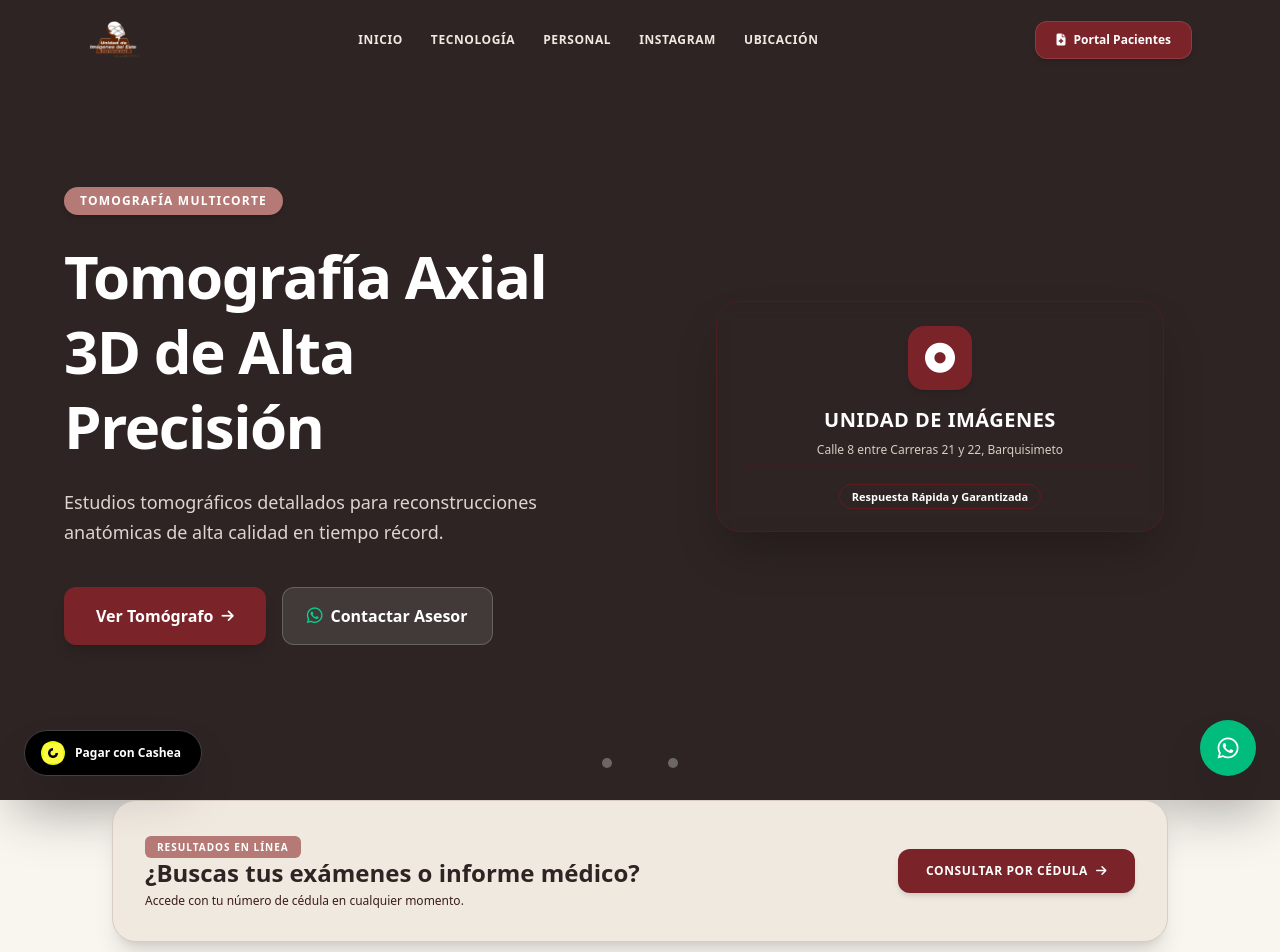
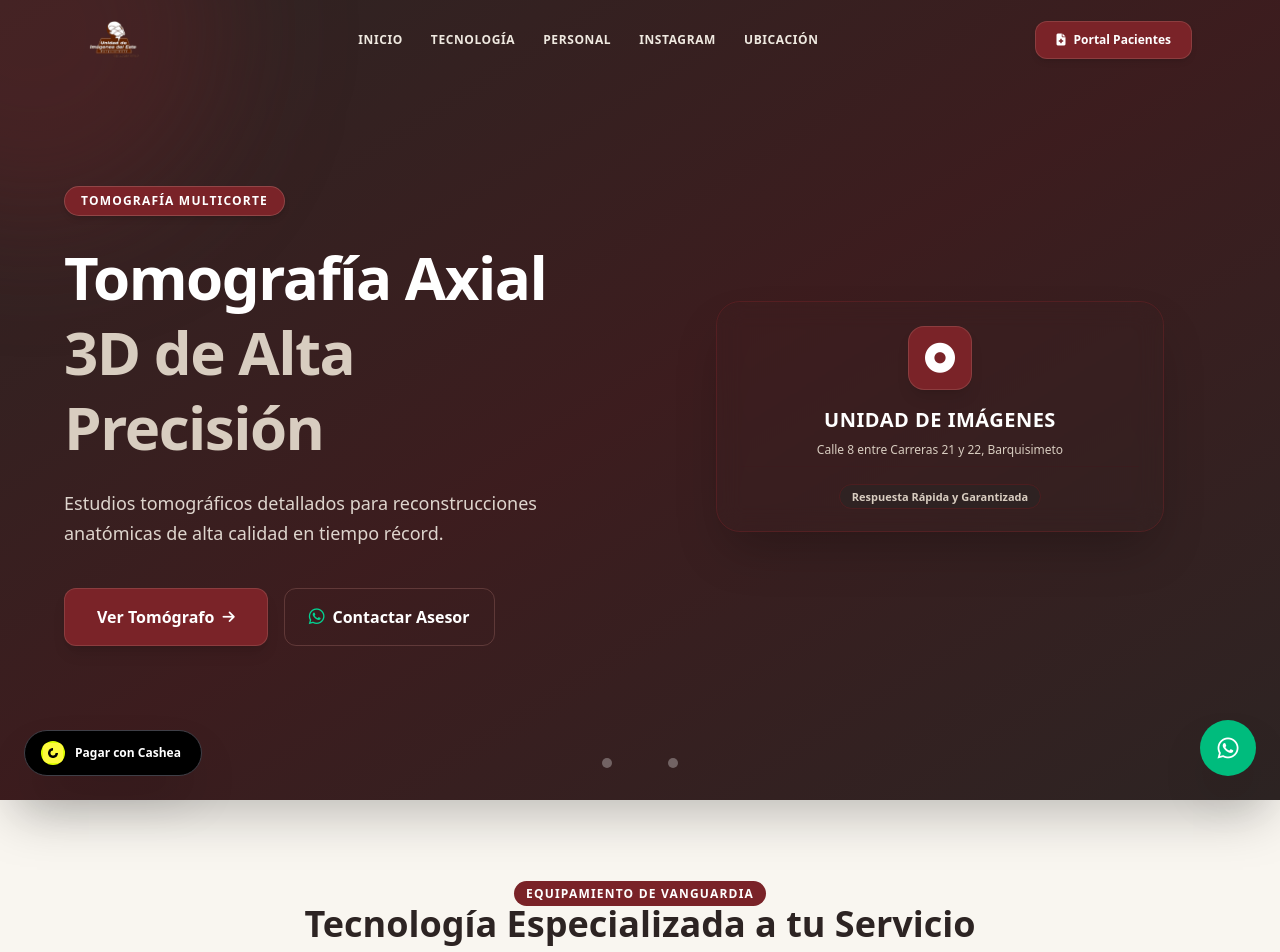
Before and after one commit to imagenesdeleste/app-radiografia, a React (Vite) app in the folder sistema-imagenes-del-este/: page / in a window 1280 px wide. Shown: the top 952 px of the page. Built offline with nearby package versions, Linux system fonts and the light colour scheme.

Commit message:
hero nuevo

```diff
--- a/sistema-imagenes-del-este/src/pages/LandingPage.jsx
+++ b/sistema-imagenes-del-este/src/pages/LandingPage.jsx
@@ -202,38 +202,47 @@ export default function LandingPage({ navegar }) {
       <main>
 
         {/* ========================================== */}
-        {/* 2. HERO FULL SCREEN CAROUSEL               */}
+{/* 2. HERO FULL SCREEN EN VINO TINTO OFICIAL  */}
 {/* ========================================== */}
 <section id="inicio" className="relative min-h-screen bg-brand-900 text-white flex items-center pt-24 pb-16 px-6 lg:px-12 overflow-hidden shadow-2xl">
-          <div className="absolute inset-0 bg-gradient-to-r from-brand-950 via-brand-900 to-brand-950 opacity-90 z-0"></div>
+
+  {/* Fondo Degradado Vino Tinto Borgoña */}
+  <div className="absolute inset-0 bg-gradient-to-br from-brand-900 via-brand-800 to-brand-950 opacity-95 z-0"></div>
+
+  {/* Efectos de Luz e Iluminación Vino Tinto de Fondo */}
+  <div className="absolute -top-40 -left-40 w-96 h-96 bg-brand-600/30 rounded-full blur-3xl pointer-events-none"></div>
+  <div className="absolute -bottom-40 -right-40 w-96 h-96 bg-brand-500/20 rounded-full blur-3xl pointer-events-none"></div>
 
   <div className="max-w-6xl mx-auto w-full grid grid-cols-1 lg:grid-cols-2 gap-12 items-center relative z-10 min-h-[500px]">
+
+    {/* Contenido de la Diapositiva */}
     <div className="space-y-6 text-center lg:text-left transition-all duration-500">
-              <span className="inline-block bg-brand-400 text-white text-xs font-extrabold uppercase tracking-widest px-4 py-1.5 rounded-full shadow-md">
+      <span className="inline-block bg-brand-600 border border-brand-400/40 text-white text-xs font-extrabold uppercase tracking-widest px-4 py-1.5 rounded-full shadow-md">
         {slides[currentSlide].badge}
       </span>
 
       <h1 className="text-4xl lg:text-6xl font-black leading-tight tracking-tight text-white">
         {slides[currentSlide].title}
-                <span className="text-brand-300 block sm:inline">{slides[currentSlide].highlight}</span>
+        <span className="text-brand-200 block sm:inline">{slides[currentSlide].highlight}</span>
       </h1>
 
-              <p className="text-brand-100/90 text-base lg:text-lg leading-relaxed max-w-xl mx-auto lg:mx-0">
+      <p className="text-brand-100/90 text-base lg:text-lg leading-relaxed max-w-xl mx-auto lg:mx-0 font-medium">
         {slides[currentSlide].desc}
       </p>
 
+      {/* Botones de Acción */}
       <div className="flex flex-col sm:flex-row gap-4 pt-4 justify-center lg:justify-start">
         {slides[currentSlide].isPortalBtn ? (
           <button
             onClick={() => navegar('/pacientes')}
-                    className="bg-brand-600 hover:bg-brand-700 active:scale-95 text-white font-bold px-8 py-4 rounded-xl shadow-lg transition flex items-center justify-center gap-2 cursor-pointer"
+            className="bg-brand-600 hover:bg-brand-500 active:scale-95 text-white font-bold px-8 py-4 rounded-xl shadow-lg transition flex items-center justify-center gap-2 cursor-pointer border border-brand-400/30"
           >
             <i className="fa-solid fa-user-check"></i> {slides[currentSlide].btnText}
           </button>
         ) : (
           <a
             href={slides[currentSlide].btnLink}
-                    className="bg-brand-600 hover:bg-brand-700 active:scale-95 text-white font-bold px-8 py-4 rounded-xl shadow-lg transition flex items-center justify-center gap-2 cursor-pointer"
+            className="bg-brand-600 hover:bg-brand-500 active:scale-95 text-white font-bold px-8 py-4 rounded-xl shadow-lg transition flex items-center justify-center gap-2 cursor-pointer border border-brand-400/30"
           >
             {slides[currentSlide].btnText} <i className="fa-solid fa-arrow-right text-sm"></i>
           </a>
@@ -243,66 +252,47 @@ export default function LandingPage({ navegar }) {
           href="https://wa.me/584245715351"
           target="_blank"
           rel="noreferrer"
-                  className="bg-white/10 hover:bg-white/20 text-white border border-white/20 font-bold px-6 py-4 rounded-xl transition flex items-center justify-center gap-2"
+          className="bg-brand-950/60 hover:bg-brand-950 text-white border border-brand-400/30 font-bold px-6 py-4 rounded-xl transition flex items-center justify-center gap-2"
         >
           <i className="fa-brands fa-whatsapp text-emerald-400 text-lg"></i> Contactar Asesor
         </a>
       </div>
     </div>
 
+    {/* Tarjeta Ilustrativa en Vino Oscuro Transparente */}
     <div className="hidden lg:flex justify-center items-center">
-              <div className="relative w-full max-w-md bg-brand-950/80 p-6 rounded-3xl border border-brand-700/60 shadow-2xl backdrop-blur-sm">
-                <div className="w-16 h-16 bg-brand-600 text-white rounded-2xl flex items-center justify-center text-3xl mx-auto mb-4 shadow-md">
+      <div className="relative w-full max-w-md bg-brand-950/70 p-6 rounded-3xl border border-brand-600/40 shadow-2xl backdrop-blur-md">
+        <div className="w-16 h-16 bg-brand-600 text-white rounded-2xl flex items-center justify-center text-3xl mx-auto mb-4 shadow-lg border border-brand-400/30">
           <i className={`fa-solid ${slides[currentSlide].icon}`}></i>
         </div>
         <div className="text-center space-y-2">
           <h3 className="text-xl font-bold text-white uppercase tracking-wide">Unidad de Imágenes</h3>
           <p className="text-xs text-brand-200">Calle 8 entre Carreras 21 y 22, Barquisimeto</p>
           <div className="pt-4 border-t border-brand-800/80">
-                    <span className="text-[11px] font-semibold text-brand-300 bg-brand-900 px-3 py-1 rounded-full border border-brand-700">
+            <span className="text-[11px] font-semibold text-brand-200 bg-brand-900/80 px-3 py-1 rounded-full border border-brand-700/60">
               Respuesta Rápida y Garantizada
             </span>
           </div>
         </div>
       </div>
     </div>
+
   </div>
 
+  {/* Controles e Indicadores del Carousel */}
   <div className="absolute bottom-8 left-0 right-0 z-20 flex justify-center gap-3">
     {slides.map((_, idx) => (
       <button
         key={idx}
         onClick={() => setCurrentSlide(idx)}
-                className={`h-2.5 rounded-full transition-all duration-300 ${
+        className={`h-2.5 rounded-full transition-all duration-300 cursor-pointer ${
           currentSlide === idx ? 'w-8 bg-brand-300' : 'w-2.5 bg-white/30 hover:bg-white/60'
         }`}
+        aria-label={`Ver diapositiva ${idx + 1}`}
       />
     ))}
   </div>
 </section>
-
-        {/* BANNER CONSULTA */}
-        <section className="py-10 px-6 lg:px-12 max-w-6xl mx-auto -mt-10 relative z-30">
-          <div className="bg-brand-100 border border-brand-200 rounded-3xl p-6 lg:p-8 shadow-xl flex flex-col md:flex-row items-center justify-between gap-6">
-            <div className="space-y-1 text-center md:text-left">
-              <span className="text-[10px] font-black uppercase tracking-widest text-white bg-brand-400 px-3 py-1 rounded-md">
-                Resultados en Línea
-              </span>
-              <h2 className="text-xl lg:text-2xl font-black text-brand-900">
-                ¿Buscas tus exámenes o informe médico?
-              </h2>
-              <p className="text-xs text-brand-800">Accede con tu número de cédula en cualquier momento.</p>
-            </div>
-            <button
-              type="button"
-              onClick={() => navegar('/pacientes')}
-              className="w-full md:w-auto bg-brand-600 hover:bg-brand-700 text-white font-bold px-7 py-3.5 rounded-xl shadow-md transition text-xs uppercase tracking-wider flex items-center justify-center gap-2 cursor-pointer"
-            >
-              Consultar por Cédula <i className="fa-solid fa-arrow-right"></i>
-            </button>
-          </div>
-        </section>
-
         {/* ========================================== */}
         {/* 3. EQUIPOS MÉDICOS DESTACADOS (ZIG-ZAG)    */}
         {/* ========================================== */}
@@ -702,12 +692,12 @@ export default function LandingPage({ navegar }) {
               <img
                 src="/logo.png"
                 alt="Unidad de Imágenes Del Este"
-                className="w-full h-full object-contain brightness-0 invert drop-shadow-sm"
+                className="w-full h-full object-contain drop-shadow-sm"
               />
             </div>
 
             <p className="text-xs font-bold tracking-tight text-brand-100 italic">
-              "El Centro de Imágenes de los Barquisimetanos"
+              "Unidad De Imagenes Del Este"
             </p>
 
             <div className="space-y-2 pt-2 text-xs font-medium text-brand-100/90">
```
Lines whose indentation alone changed are shown as unchanged.
